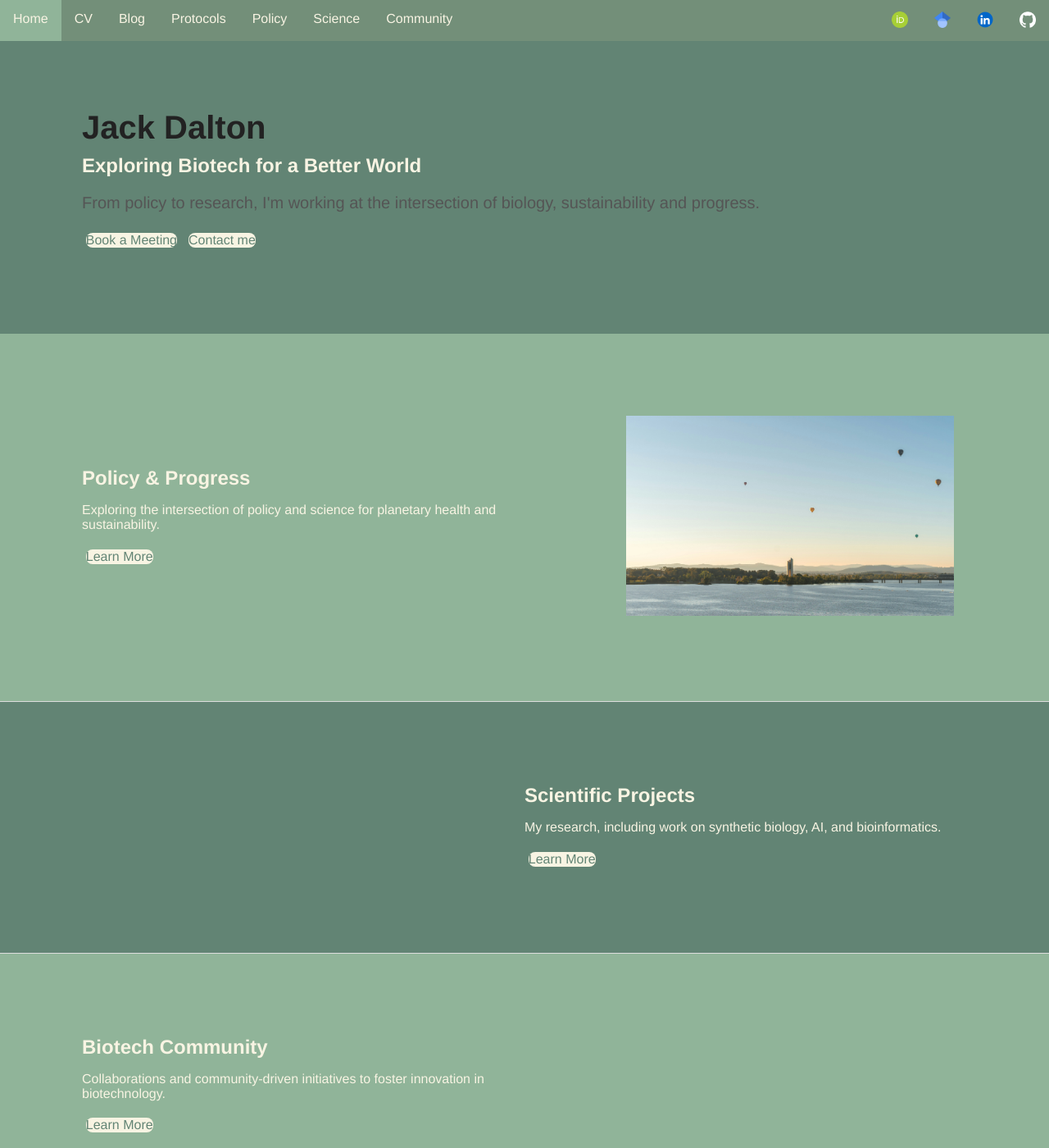
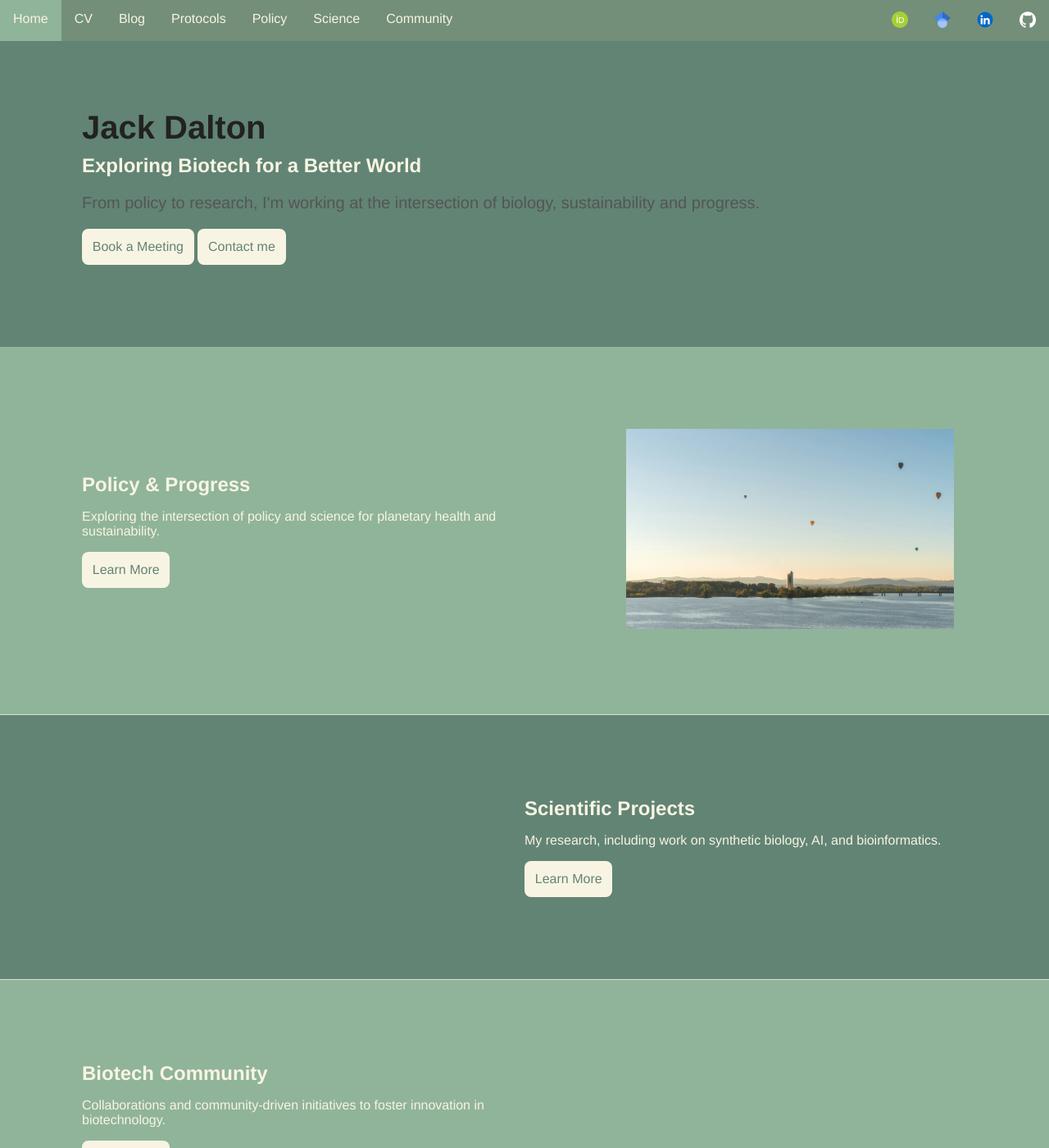
Before and after one commit to JackATDalton/JackATDalton.github.io, a Jekyll site: the page built from index.html, in a window 1280 px wide and 1400 px high. Shown: the whole window at 82% size. Built offline with Jekyll 4.4.1, drawn with Linux system fonts in a browser that asks for light colours; some web fonts are replaced.

Commit message:
Update style.css

```diff
--- a/stylesheets/style.css
+++ b/stylesheets/style.css
@@ -95,7 +95,8 @@ body
   color:#628474; /*text color*/
   text-decoration: none!important; /* Removes underline for links */
   text-align: center; /* Centers text */
-  margin:.3em;
+  #margin:.3em;
+  padding: .8em;
 }
 
 .button:hover {
```
